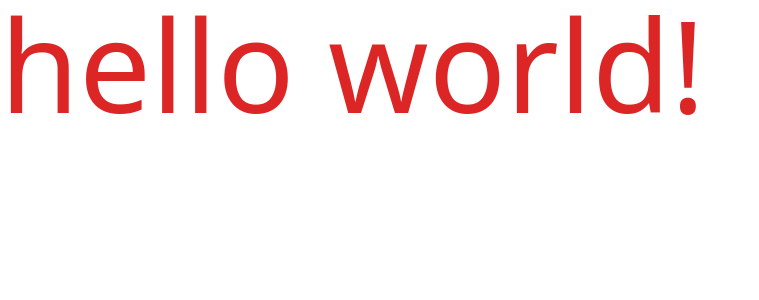
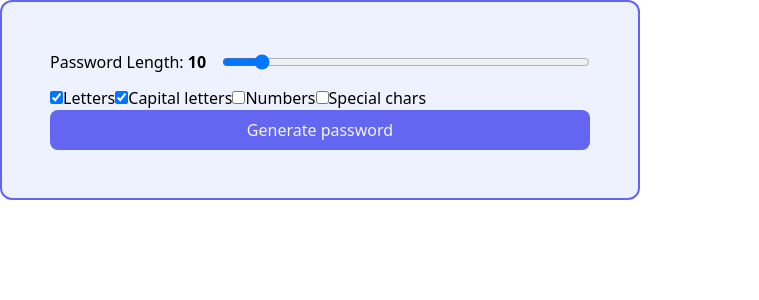
Before and after one commit to Patrykbarc/ts-password-generator, a React (Vite) app: page / in a window 1280 px wide. Shown: the top 300 px of the page, without its empty margins (0-759 px from the left). Built offline with nearby package versions, Linux system fonts and the light colour scheme.

Commit message:
Added types for GeneratorFooter and GeneratorBody

```diff
--- a/src/App.tsx
+++ b/src/App.tsx
@@ -1,5 +1,7 @@
+import { Generator } from './views/Generator/Generator'
+
 function App() {
-	return <h1 className='text-9xl text-red-600'>hello world!</h1>
+	return <Generator />
 }
 
 export default App
--- /dev/null
+++ b/src/components/Button/Button.tsx
@@ -0,0 +1,17 @@
+import React from 'react'
+
+interface ButtonProps {
+	children: React.ReactNode
+	className?: string
+	callback?: () => void
+}
+
+export function Button({ children, className, callback }: ButtonProps) {
+	return (
+		<button
+			className={`px-3 py-2 bg-indigo-500 text-neutral-100 rounded-lg ${className}`}
+			onClick={callback && (() => callback())}>
+			{children}
+		</button>
+	)
+}
--- /dev/null
+++ b/src/components/GeneratorBody/GeneratorBody.tsx
@@ -0,0 +1,83 @@
+import React from 'react'
+import { PasswordGeneratorSettings } from '../../utils/interfaces'
+
+interface GeneratorBodyProps {
+	settings: PasswordGeneratorSettings
+	setSettings: React.Dispatch<React.SetStateAction<PasswordGeneratorSettings>>
+}
+
+const options = [
+	{
+		name: 'Letters',
+		value: 'includeLetters',
+	},
+	{
+		name: 'Capital letters',
+		value: 'includeCapitalLetters',
+	},
+	{
+		name: 'Numbers',
+		value: 'includeNumbers',
+	},
+	{
+		name: 'Special chars',
+		value: 'includeSpecialChars',
+	},
+]
+
+export function GeneratorBody({ settings, setSettings }: GeneratorBodyProps) {
+	const { passwordLength } = settings
+
+	function handleSetPasswordLength(event: React.ChangeEvent<HTMLInputElement>) {
+		setSettings(prevSettings => ({
+			...prevSettings,
+			passwordLength: parseInt(event.target.value),
+		}))
+	}
+
+	function handleSetOptions(optionName: keyof PasswordGeneratorSettings) {
+		setSettings(prevSettings => ({
+			...prevSettings,
+			[optionName]: !prevSettings[optionName],
+		}))
+	}
+
+	return (
+		<div className='body'>
+			<div>
+				<div className='mb-3 flex gap-4'>
+					<div>
+						Password Length: <b>{passwordLength}</b>
+					</div>
+					<input
+						className='grow'
+						type='range'
+						min={6}
+						max={50}
+						value={passwordLength}
+						onChange={handleSetPasswordLength}
+					/>
+				</div>
+				{options.map(option => {
+					return (
+						<label key={option.value}>
+							<input
+								type='checkbox'
+								value={option.value}
+								checked={
+									!!settings[option.value as keyof PasswordGeneratorSettings]
+								}
+								onChange={() =>
+									handleSetOptions(
+										option.value as keyof PasswordGeneratorSettings
+									)
+								}
+							/>
+							{option.name}
+						</label>
+					)
+				})}
+			</div>
+		</div>
+	)
+}
--- /dev/null
+++ b/src/components/GeneratorFooter/GeneratorFooter.tsx
@@ -0,0 +1,62 @@
+import { useState } from 'react'
+import { generatePassword } from '../../utils/generatePassword'
+import { Button } from '../Button/Button'
+import { PasswordGeneratorSettings } from '../../utils/interfaces'
+
+export function GeneratorFooter({ settings }: { settings: PasswordGeneratorSettings }) {
+	const [generatedPassword, setGeneratedPassword] = useState('')
+	const [isCopied, setIsCopied] = useState(false)
+
+	const [warningMessage, setWarningMessage] = useState('')
+
+	function handleGeneratePassword() {
+		const newPassword = generatePassword(settings)
+		setGeneratedPassword(newPassword)
+	}
+
+	function copyToClipboard(event: React.MouseEvent<HTMLElement>) {
+		const text = event.currentTarget.textContent
+		try {
+			text !== null && navigator.clipboard.writeText(text)
+			setIsCopied(true)
+
+			setTimeout(() => {
+				setIsCopied(false)
+				setWarningMessage('')
+			}, 2500)
+		} catch (error) {
+			setWarningMessage('Failed to copy to clipboard')
+
+			setTimeout(() => {
+				setWarningMessage('')
+			}, 3500)
+		}
+	}
+
+	return (
+		<div className='footer'>
+			<Button className='w-full' callback={handleGeneratePassword}>
+				Generate password
+			</Button>
+			{generatedPassword && (
+				<p className='mt-3 m-0 text-break'>
+					{isCopied ? (
+						<span className='generated-password-feedback'>Copied to clipboard</span>
+					) : (
+						<span className='generated-password' onClick={copyToClipboard}>
+							{generatedPassword}
+						</span>
+					)}
+				</p>
+			)}
+
+			{warningMessage && (
+				<div className='mt-2'>
+					<small className='mt-4 text-warning text-opacity-75 fade-in'>
+						{warningMessage}
+					</small>
+				</div>
+			)}
+		</div>
+	)
+}
--- /dev/null
+++ b/src/components/Layout.tsx
@@ -0,0 +1,5 @@
+export function Layout(){
+    return <>
+
+    </>
+}
--- /dev/null
+++ b/src/utils/generatePassword.ts
@@ -0,0 +1,34 @@
+const letters: string[] = 'abcdefghijklmnopqrstuvwxyz'.split('')
+const capitalLetters: string[] = letters.map(letter => letter.toUpperCase())
+const numbers: string[] = '0123456789'.split('')
+const specialChars: string[] = '!@#$%^&*()_+-={}[]|;:<>?/'.split('')
+
+export const generatePassword = passedSettings => {
+	const { passwordLength } = passedSettings
+	const mergedArray = handleSettings(passedSettings)
+
+	let password: string = ''
+	for (let i = 0; i < passwordLength; i++) {
+		const randomArray = mergedArray[Math.floor(Math.random() * mergedArray.length)]
+		const randomChar = randomArray[Math.floor(Math.random() * randomArray.length)]
+		password += randomChar
+	}
+
+	return password
+}
+
+const handleSettings = ({
+	includeLetters,
+	includeCapitalLetters,
+	includeNumbers,
+	includeSpecialChars,
+}) => {
+	const mergedArray = []
+
+	includeCapitalLetters && mergedArray.push(capitalLetters)
+	includeLetters && mergedArray.push(letters)
+	includeNumbers && mergedArray.push(numbers)
+	includeSpecialChars && mergedArray.push(specialChars)
+
+	return mergedArray
+}
--- /dev/null
+++ b/src/utils/interfaces.ts
@@ -0,0 +1,7 @@
+export interface PasswordGeneratorSettings {
+	passwordLength: number
+	includeLetters: boolean
+	includeCapitalLetters: boolean
+	includeNumbers: boolean
+	includeSpecialChars: boolean
+}
--- /dev/null
+++ b/src/views/Generator/Generator.tsx
@@ -0,0 +1,21 @@
+import { useState } from 'react'
+import { GeneratorBody } from '../../components/GeneratorBody/GeneratorBody'
+import { GeneratorFooter } from '../../components/GeneratorFooter/GeneratorFooter'
+import { PasswordGeneratorSettings } from '../../utils/interfaces'
+
+export function Generator() {
+	const [settings, setSettings] = useState<PasswordGeneratorSettings>({
+		passwordLength: 10,
+		includeLetters: true,
+		includeCapitalLetters: true,
+		includeNumbers: false,
+		includeSpecialChars: false,
+	})
+
+	return (
+		<div className='bg-indigo-50 border-2 border-indigo-500 w-1/2 rounded-xl p-12'>
+			<GeneratorBody settings={settings} setSettings={setSettings} />
+			<GeneratorFooter settings={settings} />
+		</div>
+	)
+}
```
